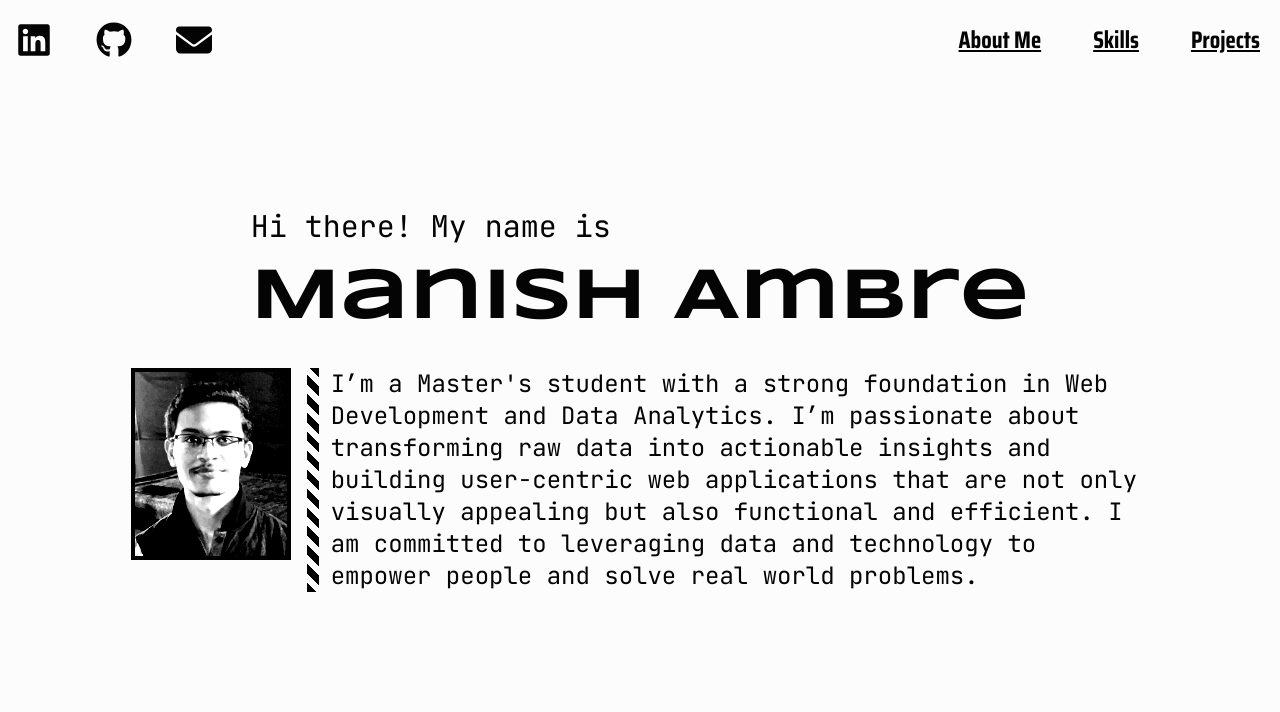
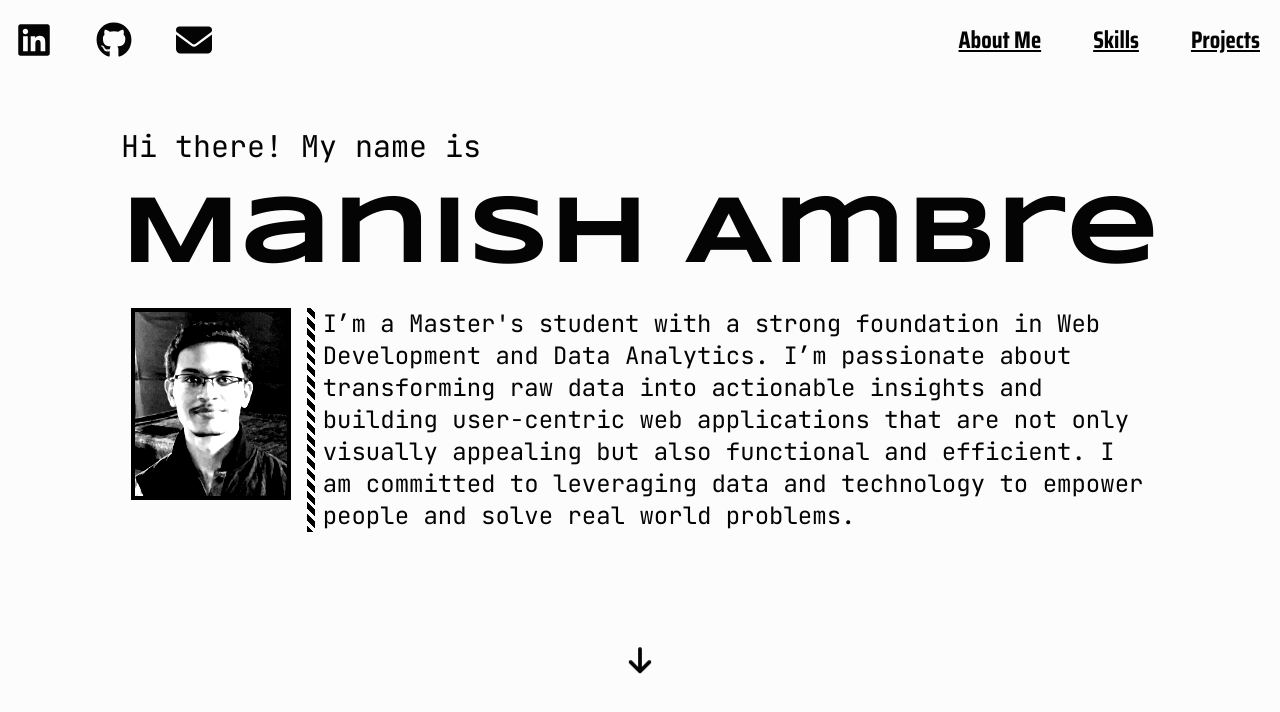
Before and after one commit to manishambre5/manishambre5.github.io, a React (Vite) app: page / in a window 1280 px wide. Shown: the top 712 px of the page. Built offline with nearby package versions, Linux system fonts and the light colour scheme; a web font is replaced by a local one.

Commit message:
bug fixes

```diff
--- a/index.html
+++ b/index.html
@@ -5,7 +5,7 @@
     <meta name="viewport" content="width=device-width, initial-scale=1.0" />
     <title>Manish Ambre</title>
   </head>
-  <body class="bg-white text-black">
+  <body class="bg-white text-black overflow-hidden">
     <div id="root"></div>
     <script type="module" src="/src/main.jsx"></script>
   </body>
--- a/src/App.jsx
+++ b/src/App.jsx
@@ -1,20 +1,17 @@
-import { useState } from 'react'
 import './App.css'
 import Projects from './components/Projects'
 import Landing from './components/Landing'
 import Skills from './components/Skills'
 import Nav from './components/Nav'
-import Footer from './components/Footer'
 
 function App() {
   return (
-    <div className='grid auto-rows-auto h-screen overflow-hidden'>
+    <div className='flex flex-col h-screen overflow-hidden'>
       <Nav />
-      <main className='row-start-2 grid auto-rows-auto overflow-y-scroll snap-mandatory snap-y'>
+      <main className='h-auto flex flex-col gap-20 overflow-y-scroll snap-mandatory snap-y'>
         <Landing />
         <Skills />
         <Projects />
-        <Footer />
       </main>
     </div>
   )
--- a/src/components/Footer.jsx
+++ b/src/components/Footer.jsx
@@ -1,7 +1,7 @@
 function Footer() {
     return (
-        <footer className="h-20 w-full flex flex-col gap-4 justify-center items-center px-4 md:px-2 snap-end scroll-mt-20 mb-20 -z-10">
-            <p className="font-bold">&copy; {new Date().getFullYear()} Manish Ambre. All rights reserved.</p>
+        <footer className="shrink-0 w-full flex flex-col gap-4 justify-center items-center px-4 md:px-2 pb-20">
+            <p className="font-bold text-sm">&copy; {new Date().getFullYear()} Manish Ambre. All rights reserved.</p>
         </footer>
     )
 }
--- a/src/components/Landing.jsx
+++ b/src/components/Landing.jsx
@@ -1,13 +1,15 @@
+import { FaArrowDown } from 'react-icons/fa6';
 import picture from '../assets/profile.jpg';
 
 function Landing() {
     return (
-        <section id='AboutMe' className='h-[calc(100vh-5rem)] mb-20 sm:mb-0 sm:mt-20 pb-20 sm:scroll-mt-20 flex flex-col gap-4 justify-center items-center px-4 md:px-2 snap-start -z-10'>
-            <section className="">
+        <section id='AboutMe' className='shrink-0 pb-20 h-full flex flex-col gap-4 justify-around items-center px-4 md:px-2 snap-start'>
+            <article className='shrink-0 flex flex-col justify-center items-center'>
+                <header className='flex flex-col'>
                     <h2 className='font-mono text-base sm:text-2xl lg:text-3xl'>Hi there! My name is</h2>
-                <h1 className='font-me text-4xl sm:text-5xl md:text-6xl lg:text-7xl font-bold'>Manish Ambre</h1>
-            </section>
-            <section className='flex flex-row gap-4 items-start justify-center'>
+                    <h1 className='font-me text-4xl sm:text-5xl md:text-6xl lg:text-8xl font-bold'>Manish Ambre</h1>
+                </header>
+                <section className='shrink-0 flex flex-row gap-4 items-start justify-center'>
                     <picture className="overflow-clip shrink-0">
                         <img src={picture} className='w-20 md:h-48 md:w-40 profile border-4 object-cover object-bottom' />
                     </picture>
@@ -15,6 +17,8 @@ function Landing() {
                     I’m a Master's student with a strong foundation in Web Development and Data Analytics. I’m passionate about transforming raw data into actionable insights and building user-centric web applications that are not only visually appealing but also functional and efficient. I am committed to leveraging data and technology to empower people and solve real world problems.
                     </blockquote>
                 </section>
+            </article>
+            <FaArrowDown className='shrink-0 text-3xl go' />
         </section>
     );
 }
--- a/src/components/Nav.jsx
+++ b/src/components/Nav.jsx
@@ -2,7 +2,7 @@ import { FaEnvelope, FaGithub, FaLinkedin } from 'react-icons/fa6'
 
 function Nav () {
     return (
-        <nav className='w-full h-20 flex flex-nowrap gap-4 items-center justify-between fixed sm:top-0 bottom-0 p-2 bg-white z-10'>
+        <nav className='shrink-0 w-full h-20 flex flex-nowrap gap-4 items-center justify-between p-2 bg-white'>
             <aside className='shrink-0 flex gap-2 sm:gap-7'>
                 <a href='https://www.linkedin.com/in/manishambre5/'><FaLinkedin className='' /></a>
                 <a href='https://github.com/manishambre5'><FaGithub className='' /></a>
--- a/src/components/Projects.jsx
+++ b/src/components/Projects.jsx
@@ -1,17 +1,19 @@
+import { FaArrowUp } from 'react-icons/fa6';
 import projects from '../assets/projects'
+import Footer from './Footer';
 
-function Projects (props) {
+function Projects () {
     return (
-        <section id='Projects' className='h-auto flex flex-col gap-2 md:gap-4 lg:h-screen snap-start sm:scroll-mt-20 px-4 md:px-2 justify-start -z-10'>
-            <header className="">
+        <section id='Projects' className='shrink-0 h-auto flex flex-col gap-2 md:gap-4 snap-start px-4 md:px-2 justify-start items-center'>
+            <header className="shrink-0">
                 <h1 className='font-mono text-center'>PROJECTS</h1>
             </header>
-            <section className="columns-1 sm:columns-2 lg:columns-3 gap-4 space-y-4">
+            <section className="shrink-0 columns-1 sm:columns-2 lg:columns-3 gap-4 space-y-4">
                 {projects.map((project) => (
                     <article className="card flex flex-col gap-2 p-4 w-full break-inside-avoid">
                         <h2 className="text-2xl font-bold font-mono">{project.title}</h2>
                         <h3 className="text-xl font-primary">{project.subtitle}</h3>
-                        <ul className="flex gap-2 sm:gap-4 flex-wrap justify-center md:justify-start">
+                        <ul className="flex gap-2 sm:gap-4 flex-wrap justify-start">
                             {project.techstack.map((tech, index) => (
                                 <li key={index} className="keyword">{tech}</li>
                             ))}
@@ -23,6 +25,8 @@ function Projects (props) {
                     </article>
                 ))}
             </section>
+            <FaArrowUp className='shrink-0 text-3xl go' />
+            <Footer />
         </section>
     );
 }
--- a/src/components/Skills.jsx
+++ b/src/components/Skills.jsx
@@ -1,12 +1,12 @@
-import { FaPython, FaReact } from "react-icons/fa6";
+import { FaArrowDown, FaPython, FaReact } from "react-icons/fa6";
 
 function Skills() {
     return (
-        <section id='Skills' className='h-[calc(100vh-5rem)] flex flex-col gap-2 md:gap-4 snap-start sm:scroll-mt-20 px-4 md:px-2 bg-black justify-center mb-20 sm:mb-0 pb-20 -z-10'>
-            <header className="">
+        <section id='Skills' className='shrink-0 pb-20 h-full flex flex-col gap-2 md:gap-4 snap-start px-4 md:px-2 bg-black justify-around items-center'>
+            <header className="shrink-0">
                 <h1 className='font-mono text-white text-center'>SKILLS</h1>
             </header>
-            <section className="grid md:grid-flow-col gap-4 items-center justify-center">
+            <section className="shrink-0 grid md:grid-flow-col gap-4 items-center justify-center">
                 <article className='flex flex-col justify-start items-center md:items-start gap-2 md:gap-4 bg-white font-mono h-full max-w-lg p-4 inset-shadow'>
                     <header className="flex gap-2 md:gap-4 justify-start items-center">
                         <FaReact className="logo text-3xl" />
@@ -57,6 +57,7 @@ function Skills() {
                     </ul>
                 </article>
             </section>
+            <FaArrowDown className='shrink-0 text-white text-3xl go' />
         </section>
     );
 }
--- a/src/index.css
+++ b/src/index.css
@@ -11,12 +11,22 @@
   --color-gray: oklch(0.75 0 0);
 
   --animate-spin: logo-spin infinite 10s linear;
+  --animate-blink: blink infinite 2s;
   @keyframes logo-spin {
     from {
       transform: rotate(0deg);
     }
     to {
       transform: rotate(360deg);
+    }
+  }
+
+  @keyframes blink {
+    0%, 100% {
+      transform: translateY(0);
+    }
+    50% {
+      transform: translateY(10px);
     }
   }
 }
@@ -48,10 +58,16 @@
     @apply border-solid
   }
   blockquote {
-    @apply relative pl-6;
+    @apply relative pl-4;
   }
   blockquote::before {
-    @apply content-[''] absolute h-full w-2 sm:w-3 sm:bg-[repeating-linear-gradient(45deg,_black_0%,_black_4%,_transparent_4%,_transparent_8%)] bg-[repeating-linear-gradient(45deg,_black_0%,_black_2%,_transparent_2%,_transparent_4%)] top-0 left-0;
+    @apply content-[''] absolute h-full w-1 sm:w-2 sm:bg-[repeating-linear-gradient(45deg,_black_0%,_black_3%,_transparent_3%,_transparent_5%)] bg-[repeating-linear-gradient(45deg,_black_0%,_black_1%,_transparent_1%,_transparent_2%)] top-0 left-0;
+  }
+  footer {
+    @apply relative;
+  }
+  footer::before {
+    @apply content-[''] absolute w-dvw h-2 sm:bg-[repeating-linear-gradient(45deg,_black_0%,_black_0.5%,_transparent_0.5%,_transparent_1%)] bg-[repeating-linear-gradient(45deg,_black_0%,_black_1%,_transparent_1%,_transparent_2%)] bottom-0;
   }
 }
 
@@ -73,6 +89,11 @@
     transition: filter 300ms;
     @apply animate-spin
   }
+  .go {
+    will-change: filter;
+    transition: filter 300ms;
+    @apply animate-blink
+  }
 }
 
 @utility test {
```
Lines whose indentation alone changed are shown as unchanged.
